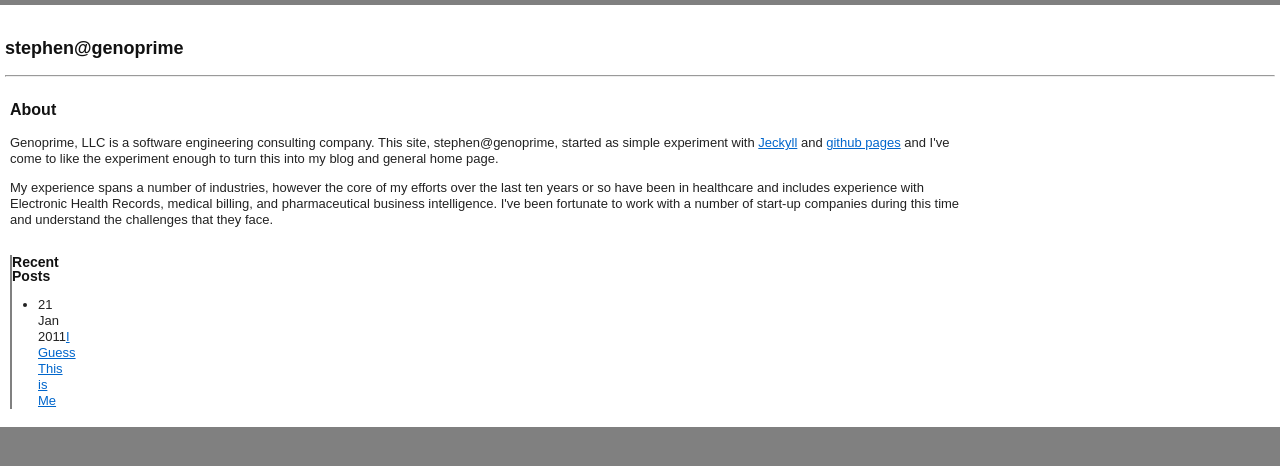
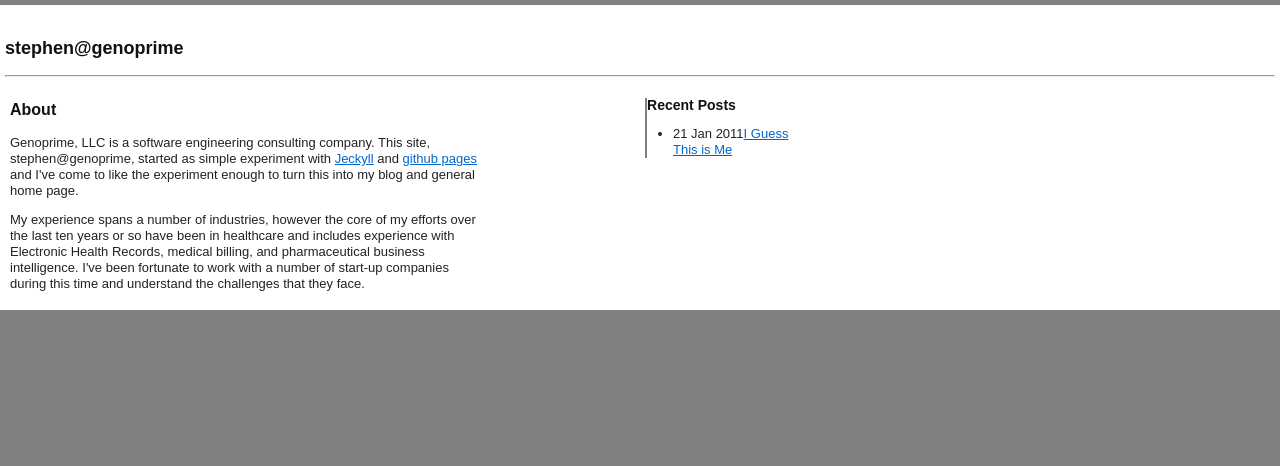
Before and after one commit to spmallette/spmallette.github.com, a Jekyll site: the page built from index.html, in a window 1280 px wide. Shown: the top 466 px of the page. Built offline with Jekyll 4.4.1, drawn with Linux system fonts in a browser that asks for light colours; Markdown is read by kramdown in place of the engine named in the settings.

Commit message:
trying columns shifts

```diff
--- a/_layouts/default.html
+++ b/_layouts/default.html
@@ -15,12 +15,12 @@
     </div>
     <div class="unit on-2 columns same-height">
       <div class="container" style="margin:5px">
-        <div class="fixed column full-height">
+        <div class="column full-height">
           <div id="main" class="container">
 	    {{ content }}
 	  </div>
         </div>
-        <div class="fixed column full-height">
+        <div class="column full-height">
           <div id="right" class="container" style="border-left-style:solid;border-left-color:gray;border-left-width:2px">
 	    <h3>Recent Posts</h3>
             <ul>
```
